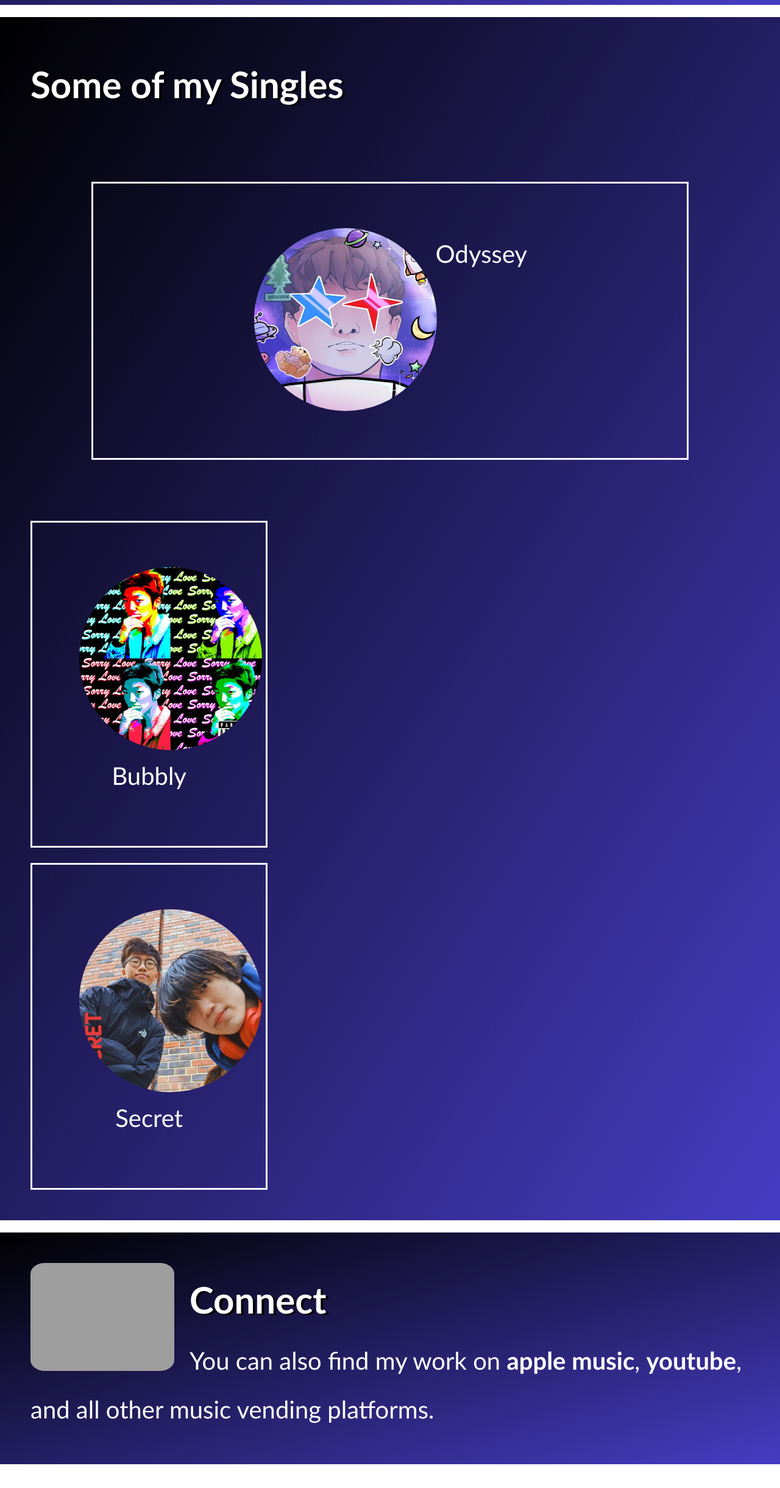
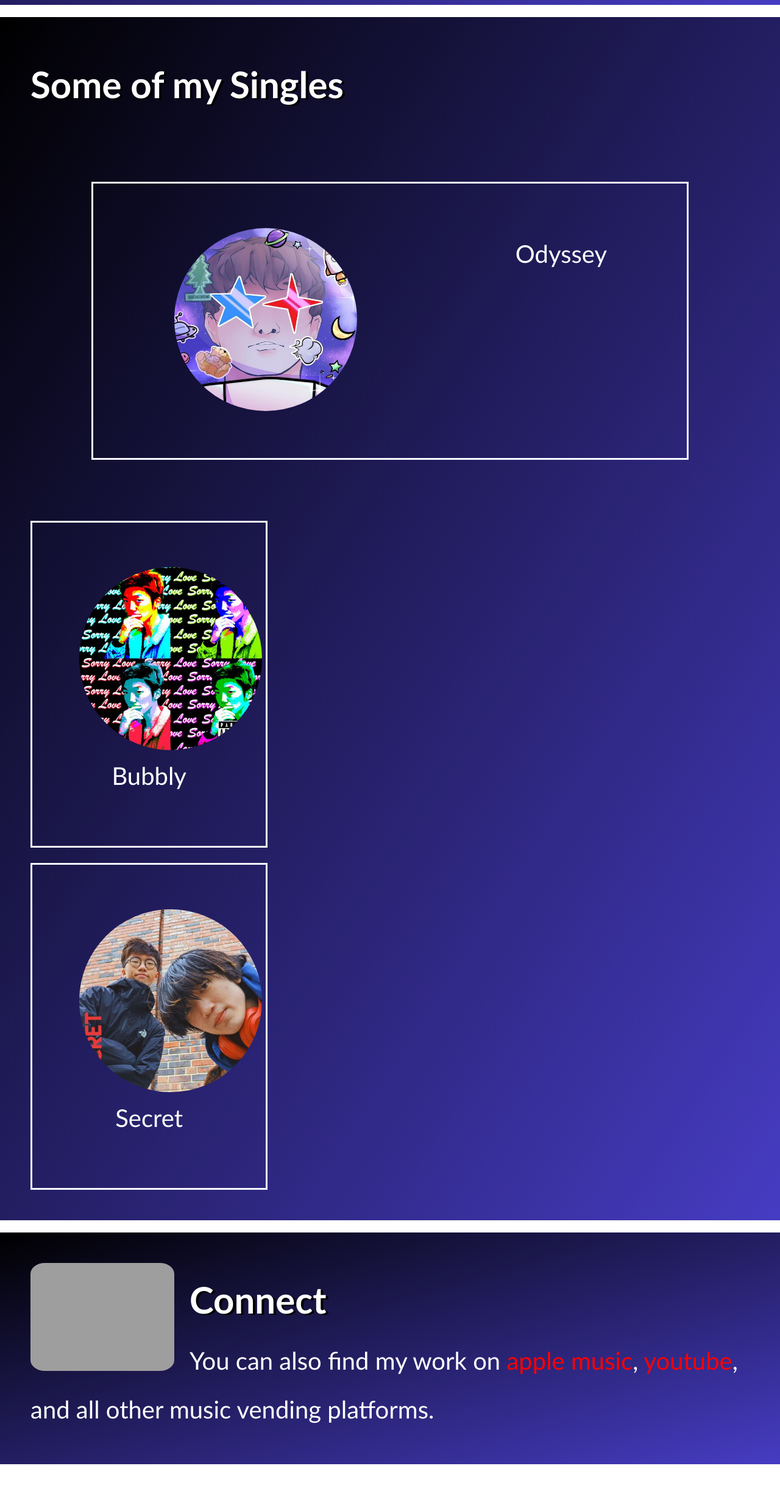
Before and after one commit to Rich-afk/HW2-Porfolio-Assignment, a plain HTML site: page index.html in a window 1280 px wide. Shown: the part 1272-3712 px from the top of the page at 61% size. Drawn offline with Linux system fonts and the light colour scheme; grey boxes are pictures that could not be loaded.

Commit message:
trying to figure out why my images won't stack

```diff
--- a/index.html
+++ b/index.html
@@ -31,33 +31,38 @@
         </article>
         <article id="WORK" class="singles">
             <h2>Some of my Singles</h2>
+            <div>
                 <a href="https://open.spotify.com/track/1ZR9io66SxC08HQUcFZerO" target="_blank">
                     <section class="section-large">
                         <img src="./images/odyssey cover for website.jpg" alt="Odyssey" />
                         Odyssey
                     </section>
                 </a>
+            </div>
+            <span>
                 <a href="https://open.spotify.com/album/46Q7OySjsKvfscB8SG3oGh" target="_blank" class="small-song">
                     <section class="section-small">
                         <img src="./images/bubbly cover for website.jpg" alt="Bubbly" />
                         Bubbly
                     </section>
                 </a>
+            </span>
+            <span>
                 <a href="https://open.spotify.com/track/1ZR9io66SxC08HQUcFZerO" target="_blank" class="small-song">
                     <section class="section-small">
                         <img src="./images/secret cover for website.jpg" alt="Secret" />
                         Secret
                     </section>
                 </a>
+            </span>
         </article>
         <article id="CONNECT">
             <img src="./images/contact for website.jpg" alt="CONNECT" class="float-left">
             <h2>Connect</h2>
             <p>
-                You can also find my work on <strong><a href="https://music.apple.com/ca/artist/rich-kim/1491394622"
-                        target="_blank">apple music</a></strong>, <strong><a
-                        href="https://www.youtube.com/channel/UC8oc8NpnE8nv21GFi5ih8LA"
-                        target="_blank">youtube</a></strong>, and all other music vending platforms.
+                You can also find my work on <a href="https://music.apple.com/ca/artist/rich-kim/1491394622"
+                    target="_blank">apple music</a>, <a href="https://www.youtube.com/channel/UC8oc8NpnE8nv21GFi5ih8LA"
+                    target="_blank">youtube</a>, and all other music vending platforms.
             </p>
         </article>
     </main>
--- a/style.css
+++ b/style.css
@@ -52,21 +52,29 @@ nav a:hover {
     text-shadow: none;
 }
 
+a {
+    color: #ffffff;
+    text-decoration: none;
+}
+
 a:focus{
     border-radius: 10%;
     background-color: lightgrey;
     color: rgba(70,60,195,255);
   }
 
+p a{
+    color: red;
+}
+
+p a:hover {
+
+}
+
 a:hover,
 a:focus {
     transform: translateX(2px) translateY(-2px);
   }
-
-a {
-    color: #ffffff;
-    text-decoration: none;
-}
 
 /* for the body of the page */
 main {
@@ -97,10 +105,14 @@ h2 {
     text-shadow: 4px 2px 0px black;
 }
 
+span {
+    display: inline;
+}
+
 .section-large {
     display: flex;
     flex-direction: row;
-    justify-content: center;
+    justify-content: space-around;
     border: solid #f8f8ff;
     padding-top: 75px;
     padding-bottom: 75px;
@@ -111,8 +123,6 @@ h2 {
 .section-large:hover{
     color: rgba(70,60,195,255);
     background-color: black;
-    background-size:contain;
-    background-position:center;
     border-radius:50%;
 }
 
```
Also changed, not shown: 1 other file. Lines whose indentation alone changed are shown as unchanged.
